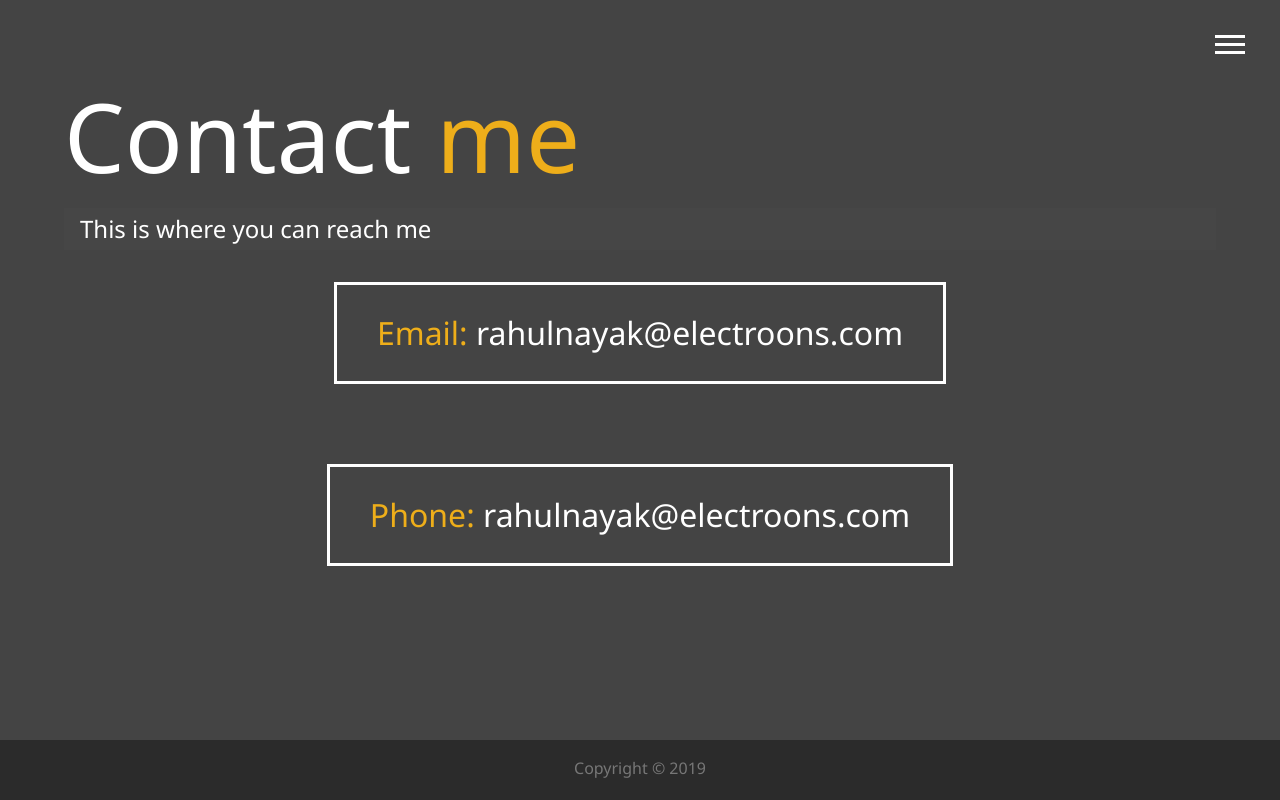
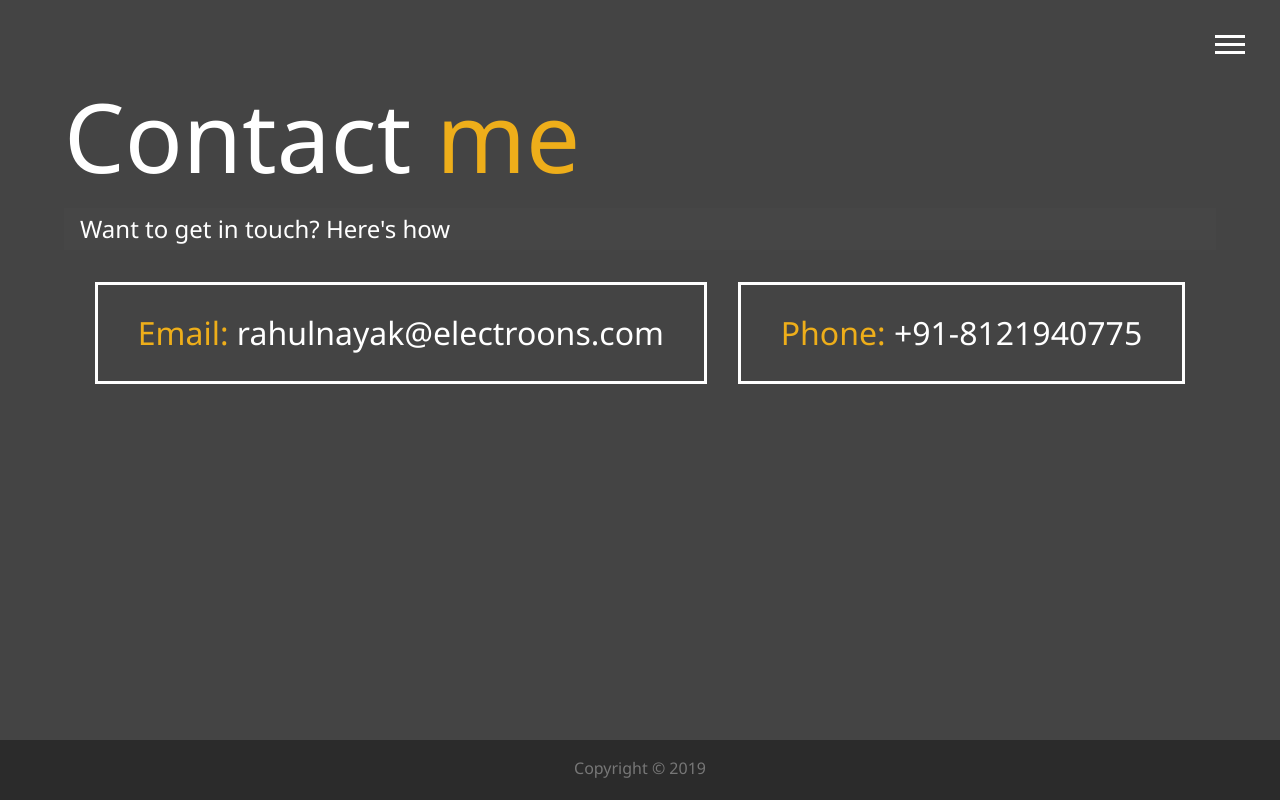
Before and after one commit to pragyes31/pragyes31.github.io, a website: page contact.html in a window 1280 px wide. Drawn offline with Linux system fonts and the light colour scheme.

Commit message:
fixed contact me page

```diff
--- a/contact.html
+++ b/contact.html
@@ -41,10 +41,10 @@
 </header>
 <main id="contact">
     <h1 class="lg-heading">Contact <span class="text-secondary">me</span></h1>
-    <h2 class="sm-heading">This is where you can reach me</h2>
+    <h2 class="sm-heading">Want to get in touch? Here's how</h2>
    <div class="boxes">
        <div class="contact-info"><span class="text-secondary">Email: </span>rahulnayak@electroons.com</div>
-       <div class="contact-info"><span class="text-secondary">Phone: </span>rahulnayak@electroons.com</div>
+       <div class="contact-info"><span class="text-secondary">Phone: </span>+91-8121940775</div>
    </div>
 </main>
 <footer class="main-footer">Copyright &copy; 2019</footer>
```
